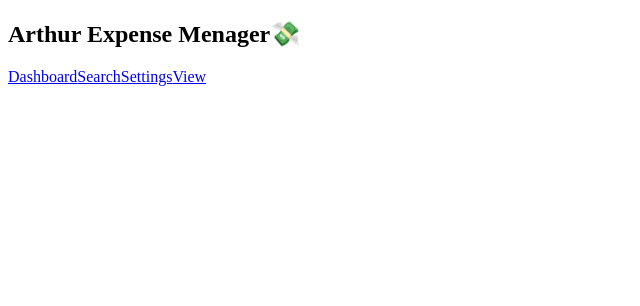
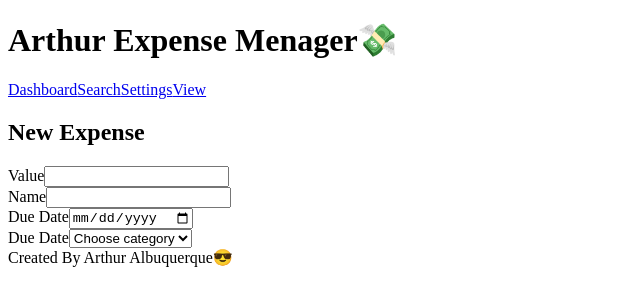
Before and after one commit to ArthurArlaxy/EconoApp, a React app in the folder frontend/: page / in a window 1280 px wide. Shown: the top 306 px of the page, without its empty margins (0-640 px from the left). Built offline with nearby package versions, Linux system fonts and the light colour scheme; the HTML template or start-up script is replaced by a standard one.

Commit message:
Criação da página MainLayout e inicio da AddExpense em HTML, criação do .env para url da API e criação de pastas para o components

```diff
--- a/frontend/package.json
+++ b/frontend/package.json
@@ -10,6 +10,7 @@
     "preview": "vite preview"
   },
   "dependencies": {
+    "dotenv": "^17.4.0",
     "react": "^19.2.4",
     "react-dom": "^19.2.4",
     "react-router-dom": "^7.13.2"
--- /dev/null
+++ b/frontend/src/Service/ExpenseService.js
@@ -0,0 +1,3 @@
+export function AddExpenseService(){
+
+}
--- /dev/null
+++ b/frontend/src/pages/AddExpense.jsx
@@ -0,0 +1,51 @@
+import { useState } from "react"
+
+export function AddExpense(){
+
+    const [value, setValue] = useState("")
+    const [name, setName] = useState("")
+    const [dueDate, setDueDate] = useState("")
+    const [description, setDescription] = useState("")
+    const [category, setCategory] = useState("")
+    const [isRecurring, setIsRecurring] = useState(false)
+    const [isPaid, setIsPaid] = useState(false)
+    const [installments, setInstallments] = useState("")
+
+    const handleSubmit = (ev) => {
+        ev.preventDefault()
+        setValue("")
+        setName("")
+        setDueDate("")
+        setDescription("")
+        setCategory("")
+        setIsRecurring(false)
+        setIsPaid(false)
+        setInstallments("")
+    }
+
+    return(
+        <>
+            <h2>New Expense</h2>
+            <form onSubmit={handleSubmit}>
+                <div>
+                    <label htmlFor="value">Value</label>
+                    <input type="number" id="value" required value={value} onChange={(ev) => setValue(ev.target.value)}/>
+                </div>
+                <div>
+                    <label htmlFor="name">Name</label>
+                    <input type="text" id="name" required value={name} onChange={(ev) => setName(ev.target.value)} />
+                </div>
+                <div>
+                    <label htmlFor="dueDate">Due Date</label>
+                    <input type="date" id="dueDate" required value={dueDate} onChange={(ev) => setDueDate(ev.target.value)} />
+                </div>
+                <div>
+                    <label htmlFor="category">Due Date</label>
+                    <select  id="category" required value={category} onChange={(ev) => setCategory(ev.target.value)} >
+                        <option value="" disabled>Choose category</option>
+                    </select>
+                </div>
+            </form>
+        </>
+    )
+}
--- a/frontend/src/pages/MainLayout.jsx
+++ b/frontend/src/pages/MainLayout.jsx
@@ -4,7 +4,7 @@ export function MainLayout(){
     return(
         <>
             <headers>
-                <h2>Arthur Expense Menager💸</h2>
+                <h1>Arthur Expense Menager💸</h1>
                 <nav>
                     <NavLink>Dashboard</NavLink>
                     <NavLink>Search</NavLink>
@@ -13,6 +13,9 @@ export function MainLayout(){
                 </nav>
                 <Outlet/>
             </headers>
+            <footer>
+                Created By Arthur Albuquerque😎
+            </footer>
         </>
     )
 }
--- a/frontend/src/router.jsx
+++ b/frontend/src/router.jsx
@@ -1,9 +1,14 @@
 import { createBrowserRouter } from 'react-router-dom';
 import { MainLayout } from './pages/MainLayout';
+import { AddExpense } from './pages/AddExpense';
 
 export const router = createBrowserRouter([
     {
         path:"/",
-        element:<MainLayout/>
+        element:<MainLayout/>,
+        children:[{
+            index:true,
+            element:<AddExpense/>
+        }]
     }
 ])
```
Also changed, not shown: frontend/src/components/Button/button.module.css (added), frontend/src/components/Button/index.jsx (added), frontend/src/components/List/index.jsx (added), frontend/src/components/List/list.module.css (added), 2 other files (tests, documents, lock files or other folders).
